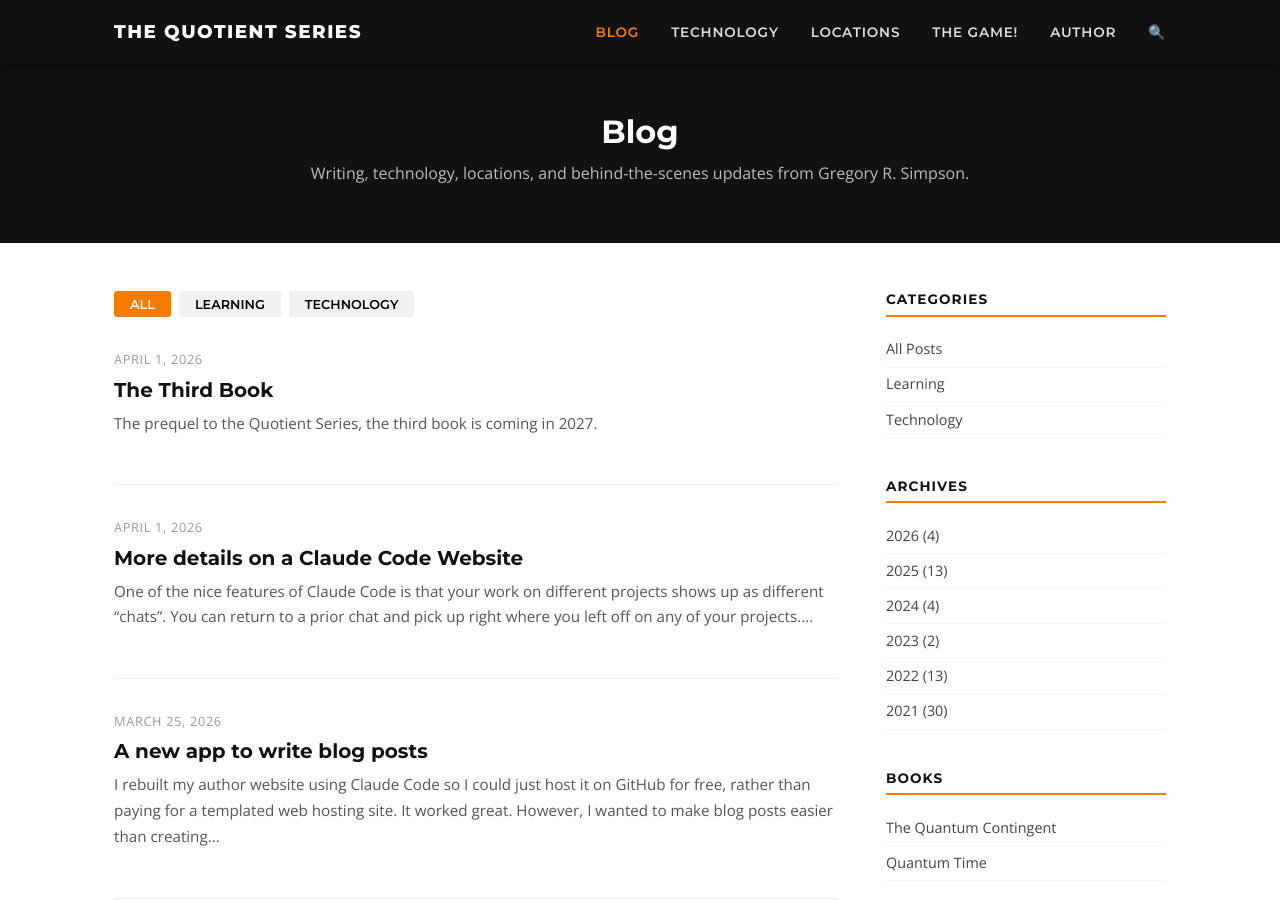
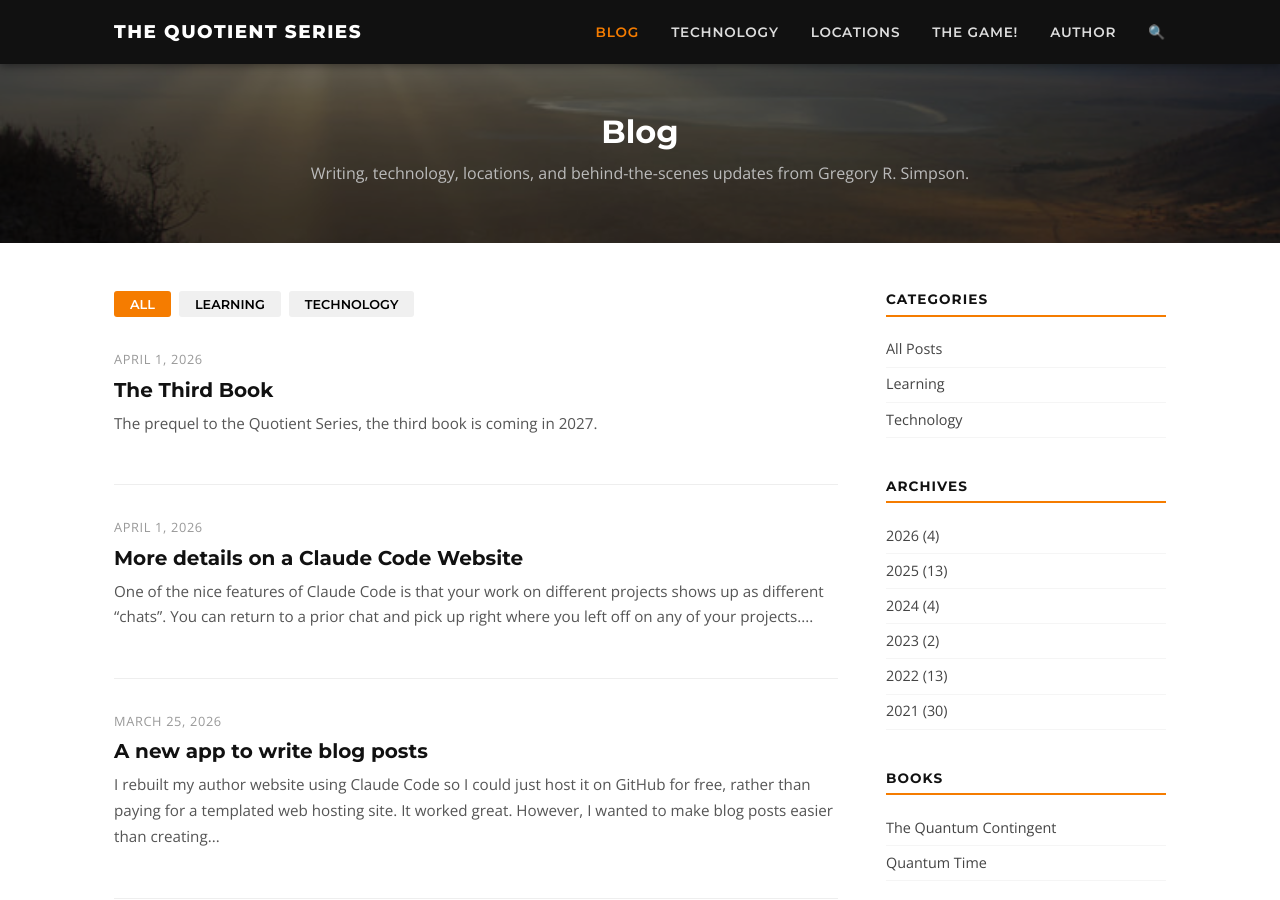
Before and after one commit to simpsong00/simpsong00.github.io, a Jekyll site: the page built from blog/index.html, in a window 1280 px wide and 900 px high. Built offline with Jekyll 4.4.1, drawn with Linux system fonts in a browser that asks for light colours; the list of posts is cut into pages by our own code.

Commit message:
Add Maasai photo background to blog header

```diff
--- a/blog/index.html
+++ b/blog/index.html
@@ -3,8 +3,9 @@ layout: default
 title: Blog
 ---
 
-<div class="blog-header">
-  <div class="container">
+<div class="blog-header" style="background-image: url('/weebly/23-the-maasaijpeg.jpeg'); background-size: cover; background-position: center; position: relative;">
+  <div style="position:absolute;inset:0;background:rgba(0,0,0,0.55);"></div>
+  <div class="container" style="position:relative;z-index:1;">
     <h1>Blog</h1>
     <p>Writing, technology, locations, and behind-the-scenes updates from Gregory R. Simpson.</p>
   </div>
```
